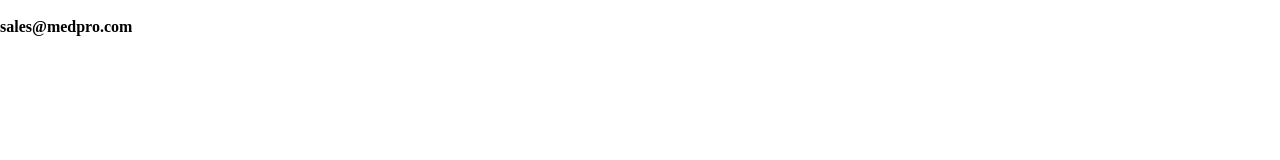
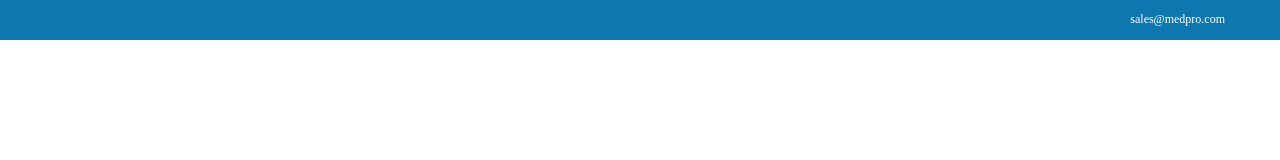
Before and after one commit to P1ogram/project-5, a plain HTML site: page index.html in a window 1280 px wide. Drawn offline with Linux system fonts and the light colour scheme.

Commit message:
Создание nav-1

```diff
--- a/style.css
+++ b/style.css
@@ -2,3 +2,35 @@
     margin: 0;
     padding: 0;
 }
+
+
+
+.nav {
+    max-width: 1665px;
+    width: 100%;
+    min-height: 40px;
+    height: 100%;
+    background: #0E77AF;
+    display: flex;
+}
+
+
+
+.container {
+    max-width: 1170px;
+    width: 100%;
+    margin: 0 auto;
+}
+
+.icon {
+    display: flex;
+    justify-content: space-between;
+    column-gap: 21px;
+    margin-top:12px;
+}
+
+.icon-4 {
+    font-weight: 400;
+    font-size: 12px;
+    color: #fff;
+}
```
